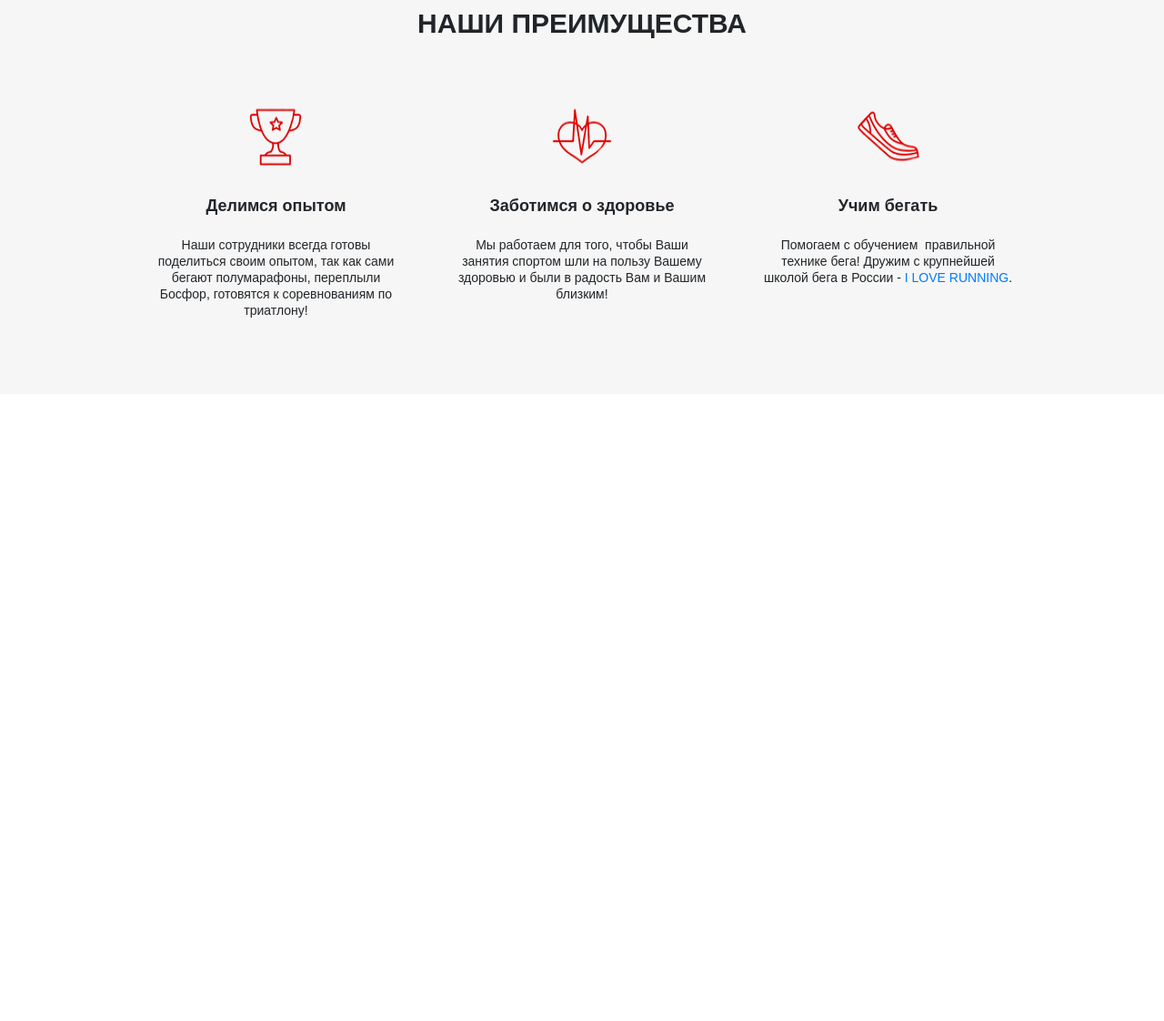
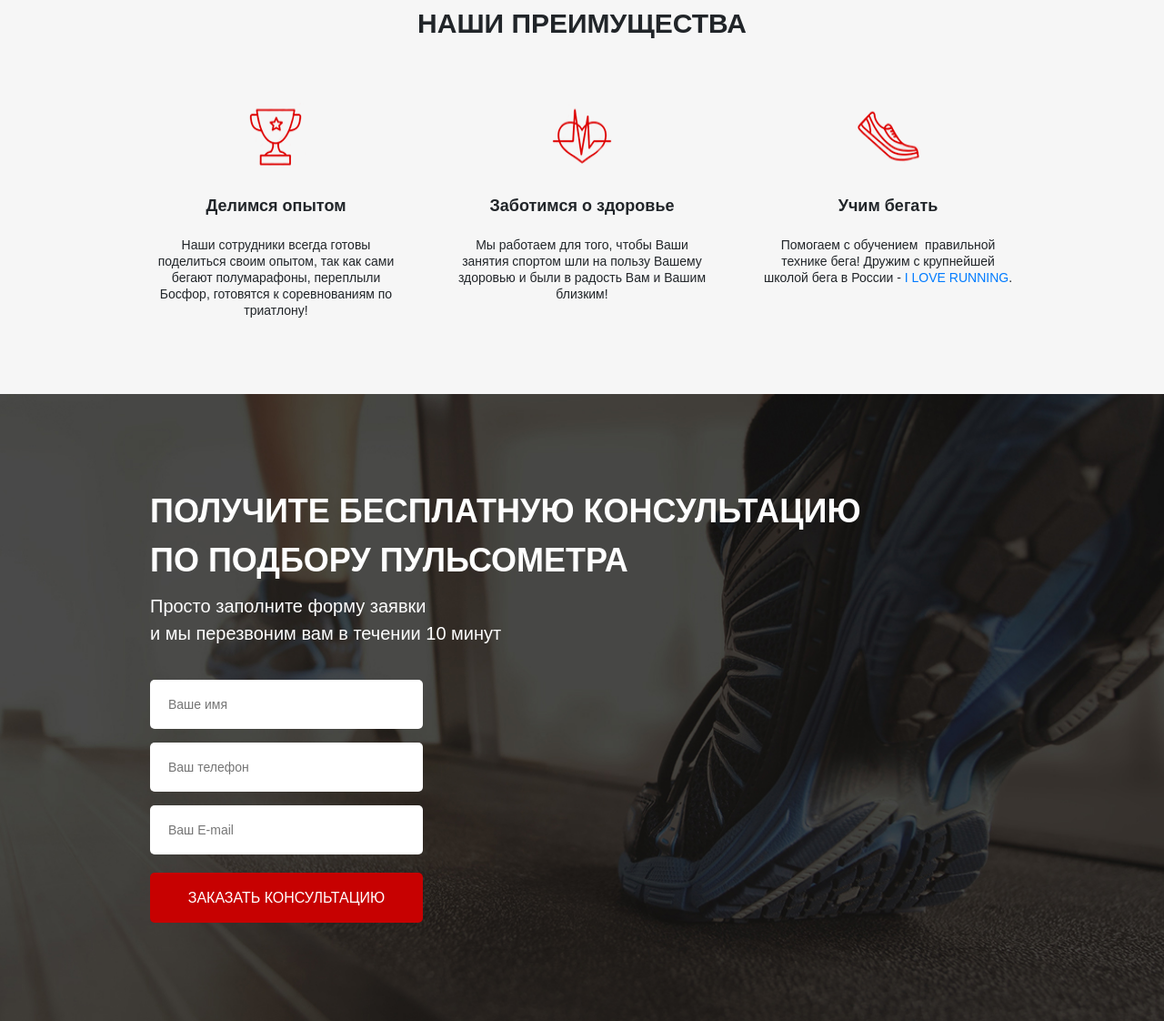
Before and after one commit to serenyabury/pulsometrs, a website: page Src/index.html in a window 1280 px wide. Shown: the part 746-1868 px from the top of the page at 91% size. Before the commit the page ends 1179 px from the top, so only its background shows below. Drawn offline with Linux system fonts and the light colour scheme.

Commit message:
consultation added

```diff
--- a/Src/index.html
+++ b/Src/index.html
@@ -55,7 +55,7 @@
 
     <div class="advantages">
         <div class="container">
-            <h2 class="advantages__header">НАШИ ПРЕИМУЩЕСТВА</h2>
+            <h2 class="title">НАШИ ПРЕИМУЩЕСТВА</h2>
             <div class="advantages__wrapper">
                 <div class="advantages__items">
                     <img src="Icons/cup.png" alt="cup">
@@ -74,7 +74,28 @@
                 </div>
             </div>
         </div>
+    </div>
+
+    <div class="consultation">
+        <div class="container">
+            <h2 class="title title_left">
+                Получите бесплатную консультацию<br>
+                по подбору пульсометра
+            </h2>
+            <div class="consultation__descr">
+                Просто заполните форму заявки<br>
+                и мы перезвоним вам в течении 10 минут
+            </div>
+            <form class='feed-form' action="#">
+                <input name='name' required placeholder='Ваше имя' type="text">
+                <input name='phone' required placeholder='Ваш телефон' type="number">
+                <input name='email' required placeholder='Ваш E-mail' type="email">
+
+                <!-- <input type="submit" value="заказать кОНСУЛЬТАЦИЮ"> -->
+                <button class='button button_submit'>заказать кОНСУЛЬТАЦИЮ</button>
+            </form>
         </div>
+    </div>
 
 </body>
 </html>
--- a/Src/sass/base/_media.scss
+++ b/Src/sass/base/_media.scss
@@ -24,7 +24,7 @@
         }
     }
     .advantages {
-        &__header {
+        .title {
             font-size: 25px;
         }
         &__subheader {
--- a/Src/sass/blocks/_buttons.scss
+++ b/Src/sass/blocks/_buttons.scss
@@ -14,4 +14,10 @@
         height: 50px;
         font-size: 16px;
     }
+    &_submit {
+        width: 100%;
+        height: 55px;
+        font-size: 16px;
+        color: #FFFFFF;
+    }
 }
--- /dev/null
+++ b/Src/sass/blocks/_consultation.scss
@@ -0,0 +1,12 @@
+.consultation {
+    min-height: 680px;
+    padding: 102px 0 108px 0;
+    background: url('../../Img/bg2.jpg') center (center/cover) no-repeat;
+    &__descr {
+        margin-top: 8px;
+        font-weight: 500;
+        font-size: 20px;
+        line-height: 30px;
+        color: #FFFFFF;
+    }
+}
--- /dev/null
+++ b/Src/sass/blocks/_forms.scss
@@ -0,0 +1,20 @@
+.feed-form {
+    margin-top: 36px;
+    display: flex;
+    flex-direction: column;
+    width: 300px;
+    input {
+        height: 54px;
+        background: #FFFFFF;
+        border-radius: 5px;
+        margin-bottom: 15px;
+        border: none;
+        padding: 0 20px;
+        color: #4B4B4B;
+        font-weight: 300;
+        font-size: 14px;
+        &:nth-child(3) {
+            margin-bottom: 20px;
+        }
+    }
+}
--- /dev/null
+++ b/Src/sass/blocks/_title.scss
@@ -0,0 +1,12 @@
+.title {
+    text-align: center;
+    font-weight: 700;
+    font-size: 30px;
+    margin-bottom: 0;
+    text-transform: uppercase;
+    &_left {
+        color: #FFFFFF;
+        font-size: 36px;
+        text-align: left;
+    }
+}
--- a/Src/sass/style.scss
+++ b/Src/sass/style.scss
@@ -12,4 +12,7 @@
 @import 'blocks/header.scss';
 @import 'blocks/buttons.scss';
 @import 'blocks/advantages.scss';
+@import 'blocks/consultation.scss';
+@import 'blocks/title.scss';
+@import 'blocks/forms';
 @import 'base/media.scss';
```
Also changed, not shown: Src/css/style.min.css.
